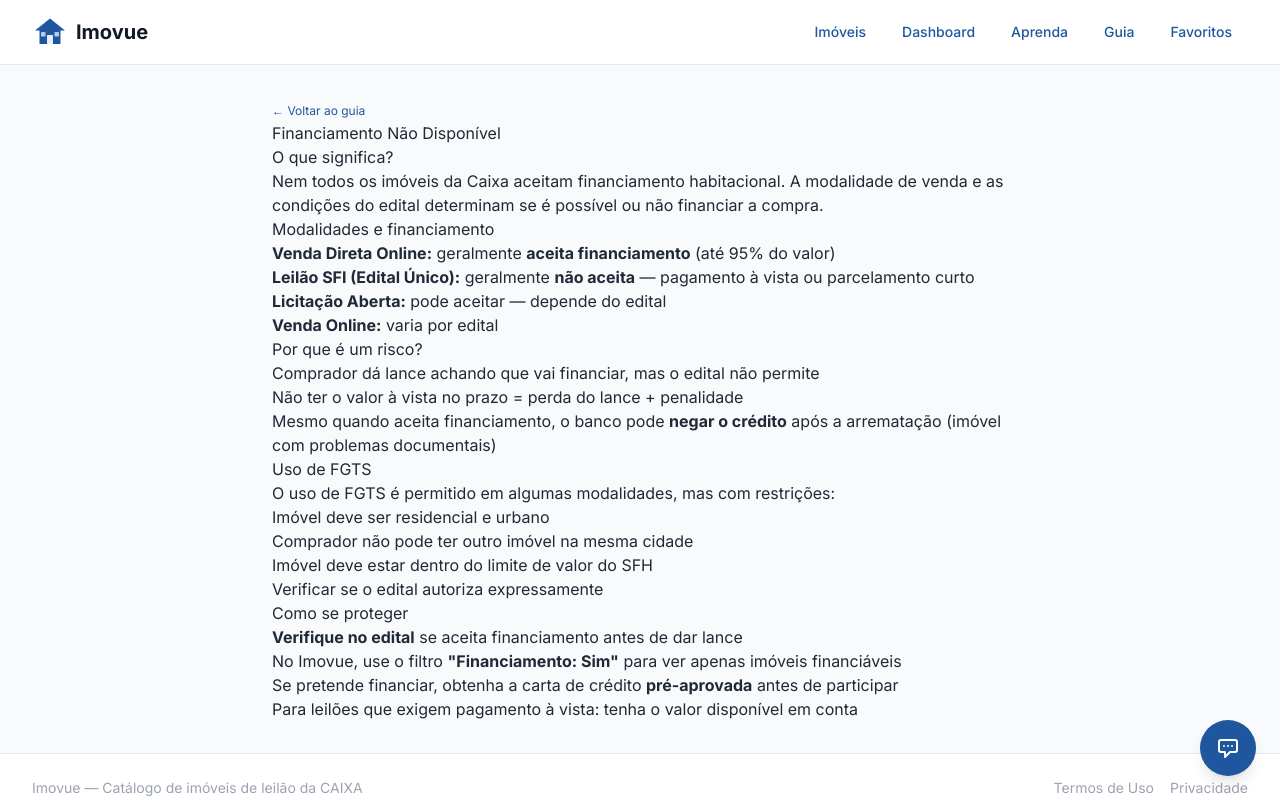
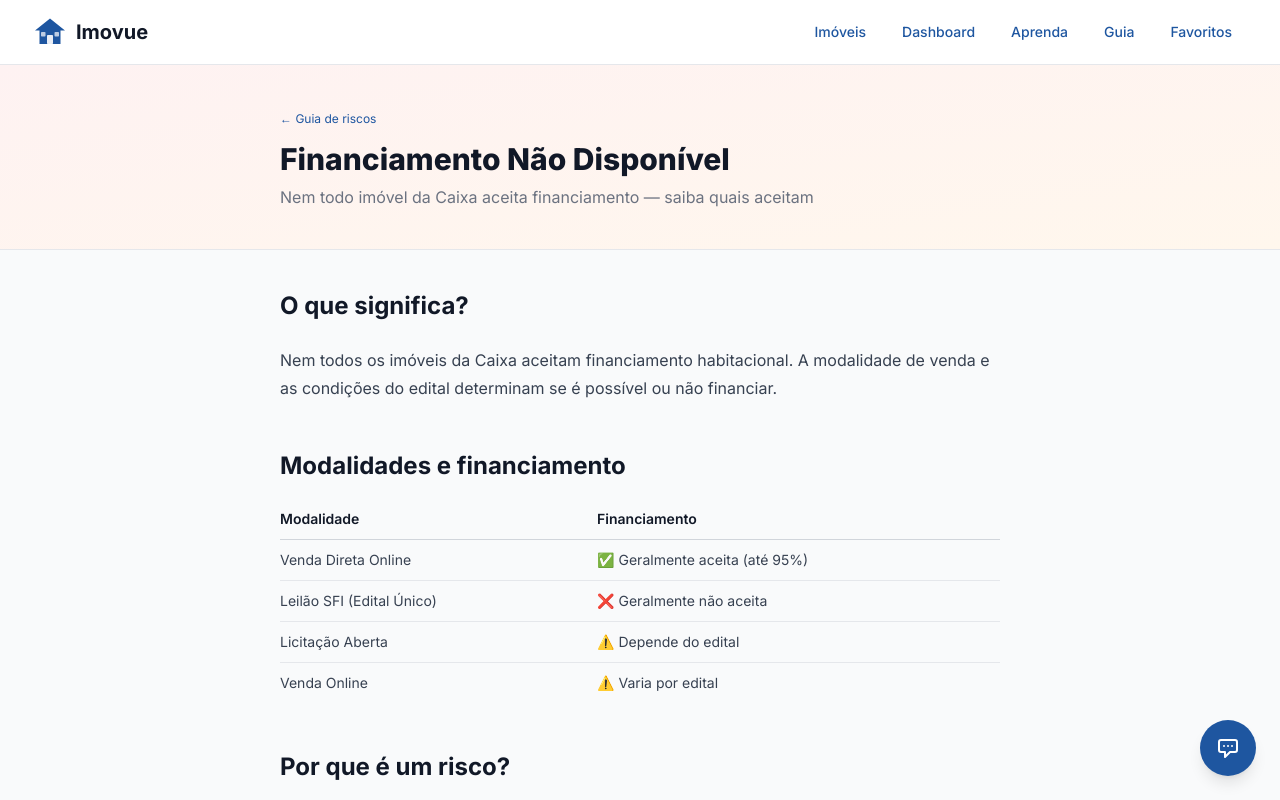
Before and after one commit to SergioPacheco/imovue, a Vue app in the folder frontend/: page /aprenda/financiamento in a window 1280 px wide. Shown: the top 800 px of the page. Built offline with nearby package versions, Linux system fonts and the light colour scheme.

Commit message:
fix(guia): reformatar páginas de riscos com layout de blog
- Instalado @tailwindcss/typography (classes prose)
- Cada página agora tem: hero com gradiente, breadcrumb, títulos formatados,
  listas com espaçamento, tabelas, box de resumo
- Diagramação limpa e legível tipo artigo de blog

```diff
--- a/frontend/package.json
+++ b/frontend/package.json
@@ -9,6 +9,7 @@
     "preview": "vite preview"
   },
   "dependencies": {
+    "@tailwindcss/typography": "^0.5.19",
     "@vue-leaflet/vue-leaflet": "^0.10.1",
     "leaflet": "^1.9.4",
     "leaflet.markercluster": "^1.5.3",
--- a/frontend/src/pages/guia/riscos/CondominioPage.vue
+++ b/frontend/src/pages/guia/riscos/CondominioPage.vue
@@ -1,8 +1,13 @@
 <template>
-  <div class="max-w-3xl mx-auto px-4 py-8 prose prose-sm prose-gray">
-    <router-link to="/aprenda-leilao-imoveis" class="text-xs text-brand-500 no-underline">← Voltar ao guia</router-link>
-    <h1>Débitos de Condomínio</h1>
-
+  <article>
+    <div class="bg-gradient-to-br from-red-50 to-orange-50 border-b border-gray-200">
+      <div class="max-w-3xl mx-auto px-4 sm:px-6 py-10">
+        <router-link to="/aprenda-leilao-imoveis" class="text-xs text-brand-500 hover:text-brand-600">← Guia de riscos</router-link>
+        <h1 class="text-2xl sm:text-3xl font-extrabold text-gray-900 mt-3">Débitos de Condomínio</h1>
+        <p class="text-gray-500 mt-2">A dívida que vem junto com o imóvel — e pode ser maior que o desconto</p>
+      </div>
+    </div>
+    <div class="max-w-3xl mx-auto px-4 sm:px-6 py-10 prose prose-gray">
       <h2>O que significa?</h2>
       <p>Dívidas de condomínio são <strong>obrigações "propter rem"</strong> (por causa da coisa) — elas acompanham o imóvel, não a pessoa. Quem compra, herda toda a dívida anterior, independente de quem gerou.</p>
 
@@ -27,5 +32,10 @@
 
       <h2>Exemplo prático</h2>
       <p>Imóvel com preço de R$ 150.000 e desconto de 40%. Parece ótimo. Mas se há R$ 40.000 em dívida de condomínio, o desconto real cai para ~13%. Faça sempre a conta completa.</p>
+
+      <div class="bg-blue-50 border border-blue-100 rounded-xl p-5 not-prose mt-8">
+        <p class="text-sm text-blue-800"><strong>Resumo:</strong> Sempre consulte a administradora para saber o débito exato. Some ao preço de compra. Se o desconto não compensar, passe para o próximo.</p>
       </div>
+    </div>
+  </article>
 </template>
--- a/frontend/src/pages/guia/riscos/CustosPage.vue
+++ b/frontend/src/pages/guia/riscos/CustosPage.vue
@@ -1,50 +1,60 @@
 <template>
-  <div class="max-w-3xl mx-auto px-4 py-8 prose prose-sm prose-gray">
-    <router-link to="/aprenda-leilao-imoveis" class="text-xs text-brand-500 no-underline">← Voltar ao guia</router-link>
-    <h1>Custos de Cartório, ITBI e Registro</h1>
+  <article>
+    <div class="bg-gradient-to-br from-red-50 to-orange-50 border-b border-gray-200">
+      <div class="max-w-3xl mx-auto px-4 sm:px-6 py-10">
+        <router-link to="/aprenda-leilao-imoveis" class="text-xs text-brand-500 hover:text-brand-600">← Guia de riscos</router-link>
+        <h1 class="text-2xl sm:text-3xl font-extrabold text-gray-900 mt-3">Custos de Cartório, ITBI e Registro</h1>
+        <p class="text-gray-500 mt-2">Os 10-15% extras que ninguém te conta no anúncio</p>
+      </div>
+    </div>
+    <div class="max-w-3xl mx-auto px-4 sm:px-6 py-10 prose prose-gray">
+      <h2>O que são?</h2>
+      <p>Além do valor de compra do imóvel, existem custos obrigatórios para oficializar a transferência. Muitos compradores se surpreendem ao descobrir que esses custos somam <strong>10-15% do valor do imóvel</strong>.</p>
 
-    <h2>O que são?</h2>
-    <p>Além do valor de compra do imóvel, existem custos obrigatórios para oficializar a transferência de propriedade. Muitos compradores se surpreendem ao descobrir que esses custos podem somar <strong>10-15% do valor do imóvel</strong>.</p>
-
-    <h2>Composição dos custos</h2>
-
-    <h3>ITBI — Imposto de Transmissão de Bens Imóveis</h3>
+      <h2>ITBI — Imposto de Transmissão</h2>
       <ul>
-      <li>Imposto <strong>municipal</strong>, obrigatório em toda compra</li>
+        <li>Imposto <strong>municipal</strong>, obrigatório em toda compra de imóvel</li>
         <li>Alíquota varia por cidade: São Paulo 3%, Curitiba 2,4%, Fortaleza 2,5%, Brasília 3%</li>
         <li>Base de cálculo: valor de transação ou valor venal (o maior)</li>
         <li>Sem pagamento do ITBI, o cartório <strong>não registra</strong> a transferência</li>
       </ul>
 
-    <h3>Custas de cartório (escritura e registro)</h3>
+      <h2>Custas de cartório</h2>
       <ul>
         <li>Escritura pública: obrigatória para imóveis acima de 30 salários mínimos</li>
-      <li>Registro no Cartório de Registro de Imóveis: oficializa a transferência</li>
+        <li>Registro no CRI: oficializa a transferência de propriedade</li>
         <li>Valores tabelados por estado — variam de R$ 1.000 a R$ 5.000+</li>
       </ul>
 
-    <h3>Comissão do leiloeiro</h3>
+      <h2>Comissão do leiloeiro</h2>
       <ul>
         <li>Geralmente <strong>5% sobre o valor de arrematação</strong></li>
-      <li>Paga pelo comprador, separadamente do valor do imóvel</li>
+        <li>Paga pelo comprador, separadamente</li>
         <li>Não se aplica em "Venda Direta" — apenas em leilões</li>
       </ul>
 
       <h2>Exemplo prático</h2>
-    <p>Imóvel arrematado por R$ 200.000:</p>
-    <ul>
-      <li>ITBI (3%): R$ 6.000</li>
-      <li>Cartório (escritura + registro): R$ 3.000</li>
-      <li>Comissão leiloeiro (5%): R$ 10.000</li>
-      <li><strong>Custo real total: R$ 219.000</strong></li>
-    </ul>
+      <p>Imóvel arrematado por <strong>R$ 200.000</strong>:</p>
+      <table>
+        <thead><tr><th>Item</th><th>Valor</th></tr></thead>
+        <tbody>
+          <tr><td>ITBI (3%)</td><td>R$ 6.000</td></tr>
+          <tr><td>Cartório (escritura + registro)</td><td>R$ 3.000</td></tr>
+          <tr><td>Comissão leiloeiro (5%)</td><td>R$ 10.000</td></tr>
+          <tr><td><strong>Custo real total</strong></td><td><strong>R$ 219.000</strong></td></tr>
+        </tbody>
+      </table>
 
       <h2>Como se proteger</h2>
       <ul>
         <li>Some <strong>sempre</strong> 10-15% ao valor do lance para ter o custo real</li>
-      <li>Verifique a alíquota de ITBI da cidade no site da Prefeitura</li>
-      <li>Consulte a tabela de custas do cartório do estado</li>
+        <li>Verifique a alíquota de ITBI no site da Prefeitura</li>
         <li>Em "Venda Direta", não há comissão de leiloeiro — economia de 5%</li>
       </ul>
+
+      <div class="bg-blue-50 border border-blue-100 rounded-xl p-5 not-prose mt-8">
+        <p class="text-sm text-blue-800"><strong>Resumo:</strong> O preço do imóvel não é o custo final. Some ITBI + cartório + comissão + débitos = custo real. Se o desconto não cobrir esses extras, repense.</p>
       </div>
+    </div>
+  </article>
 </template>
--- a/frontend/src/pages/guia/riscos/EditalPage.vue
+++ b/frontend/src/pages/guia/riscos/EditalPage.vue
@@ -1,8 +1,13 @@
 <template>
-  <div class="max-w-3xl mx-auto px-4 py-8 prose prose-sm prose-gray">
-    <router-link to="/aprenda-leilao-imoveis" class="text-xs text-brand-500 no-underline">← Voltar ao guia</router-link>
-    <h1>Edital com Regras Específicas</h1>
-
+  <article>
+    <div class="bg-gradient-to-br from-red-50 to-orange-50 border-b border-gray-200">
+      <div class="max-w-3xl mx-auto px-4 sm:px-6 py-10">
+        <router-link to="/aprenda-leilao-imoveis" class="text-xs text-brand-500 hover:text-brand-600">← Guia de riscos</router-link>
+        <h1 class="text-2xl sm:text-3xl font-extrabold text-gray-900 mt-3">Edital com Regras Específicas</h1>
+        <p class="text-gray-500 mt-2">O documento que define tudo — e que a maioria não lê</p>
+      </div>
+    </div>
+    <div class="max-w-3xl mx-auto px-4 sm:px-6 py-10 prose prose-gray">
       <h2>O que é o edital?</h2>
       <p>O edital é o documento oficial que rege a venda. Ele é <strong>o contrato antes do contrato</strong> — define todas as regras: quem pode participar, como pagar, prazos, comissões, penalidades e responsabilidades.</p>
 
@@ -12,10 +17,9 @@
         <li>Ignorar uma cláusula pode resultar em <strong>perda do lance, multa e exclusão</strong></li>
         <li>Há editais que exigem pagamento da <strong>comissão do leiloeiro (5%)</strong> separadamente</li>
         <li>Alguns editais proíbem financiamento ou exigem entrada mínima</li>
-      <li>Prazos de desistência e penalidades variam por edital</li>
       </ul>
 
-    <h2>O que verificar no edital</h2>
+      <h2>Checklist: o que verificar no edital</h2>
       <ul>
         <li><strong>Forma de pagamento:</strong> à vista, financiamento, parcelamento direto</li>
         <li><strong>Prazo para pagamento:</strong> 24h, 5 dias, 30 dias</li>
@@ -29,9 +33,14 @@
       <h2>Como se proteger</h2>
       <ul>
         <li><strong>Leia o edital inteiro</strong> — não apenas o resumo da plataforma</li>
-      <li>Destaque e anote os pontos críticos (prazos, custos, penalidades)</li>
+        <li>Destaque os pontos críticos (prazos, custos, penalidades)</li>
         <li>Em caso de dúvida, <strong>consulte um advogado</strong> antes de participar</li>
-      <li>Compare o edital com seu orçamento total (imóvel + comissão + ITBI + cartório + débitos)</li>
+        <li>Compare o edital com seu orçamento total</li>
       </ul>
+
+      <div class="bg-blue-50 border border-blue-100 rounded-xl p-5 not-prose mt-8">
+        <p class="text-sm text-blue-800"><strong>Resumo:</strong> O edital é lei entre as partes. Leia tudo, anote os custos, calcule o total. Se não entender algo, consulte um advogado.</p>
       </div>
+    </div>
+  </article>
 </template>
--- a/frontend/src/pages/guia/riscos/FinanciamentoPage.vue
+++ b/frontend/src/pages/guia/riscos/FinanciamentoPage.vue
@@ -1,41 +1,53 @@
 <template>
-  <div class="max-w-3xl mx-auto px-4 py-8 prose prose-sm prose-gray">
-    <router-link to="/aprenda-leilao-imoveis" class="text-xs text-brand-500 no-underline">← Voltar ao guia</router-link>
-    <h1>Financiamento Não Disponível</h1>
-
+  <article>
+    <div class="bg-gradient-to-br from-red-50 to-orange-50 border-b border-gray-200">
+      <div class="max-w-3xl mx-auto px-4 sm:px-6 py-10">
+        <router-link to="/aprenda-leilao-imoveis" class="text-xs text-brand-500 hover:text-brand-600">← Guia de riscos</router-link>
+        <h1 class="text-2xl sm:text-3xl font-extrabold text-gray-900 mt-3">Financiamento Não Disponível</h1>
+        <p class="text-gray-500 mt-2">Nem todo imóvel da Caixa aceita financiamento — saiba quais aceitam</p>
+      </div>
+    </div>
+    <div class="max-w-3xl mx-auto px-4 sm:px-6 py-10 prose prose-gray">
       <h2>O que significa?</h2>
-    <p>Nem todos os imóveis da Caixa aceitam financiamento habitacional. A modalidade de venda e as condições do edital determinam se é possível ou não financiar a compra.</p>
+      <p>Nem todos os imóveis da Caixa aceitam financiamento habitacional. A modalidade de venda e as condições do edital determinam se é possível ou não financiar.</p>
 
       <h2>Modalidades e financiamento</h2>
-    <ul>
-      <li><strong>Venda Direta Online:</strong> geralmente <strong>aceita financiamento</strong> (até 95% do valor)</li>
-      <li><strong>Leilão SFI (Edital Único):</strong> geralmente <strong>não aceita</strong> — pagamento à vista ou parcelamento curto</li>
-      <li><strong>Licitação Aberta:</strong> pode aceitar — depende do edital</li>
-      <li><strong>Venda Online:</strong> varia por edital</li>
-    </ul>
+      <table>
+        <thead><tr><th>Modalidade</th><th>Financiamento</th></tr></thead>
+        <tbody>
+          <tr><td>Venda Direta Online</td><td>✅ Geralmente aceita (até 95%)</td></tr>
+          <tr><td>Leilão SFI (Edital Único)</td><td>❌ Geralmente não aceita</td></tr>
+          <tr><td>Licitação Aberta</td><td>⚠️ Depende do edital</td></tr>
+          <tr><td>Venda Online</td><td>⚠️ Varia por edital</td></tr>
+        </tbody>
+      </table>
 
       <h2>Por que é um risco?</h2>
       <ul>
         <li>Comprador dá lance achando que vai financiar, mas o edital não permite</li>
         <li>Não ter o valor à vista no prazo = perda do lance + penalidade</li>
-      <li>Mesmo quando aceita financiamento, o banco pode <strong>negar o crédito</strong> após a arrematação (imóvel com problemas documentais)</li>
+        <li>Mesmo quando aceita, o banco pode <strong>negar o crédito</strong> após a arrematação</li>
       </ul>
 
-    <h2>Uso de FGTS</h2>
-    <p>O uso de FGTS é permitido em algumas modalidades, mas com restrições:</p>
+      <h2>FGTS — quando pode usar</h2>
       <ul>
         <li>Imóvel deve ser residencial e urbano</li>
         <li>Comprador não pode ter outro imóvel na mesma cidade</li>
         <li>Imóvel deve estar dentro do limite de valor do SFH</li>
-      <li>Verificar se o edital autoriza expressamente</li>
+        <li>O edital deve autorizar expressamente</li>
       </ul>
 
       <h2>Como se proteger</h2>
       <ul>
         <li><strong>Verifique no edital</strong> se aceita financiamento antes de dar lance</li>
-      <li>No Imovue, use o filtro <strong>"Financiamento: Sim"</strong> para ver apenas imóveis financiáveis</li>
-      <li>Se pretende financiar, obtenha a carta de crédito <strong>pré-aprovada</strong> antes de participar</li>
-      <li>Para leilões que exigem pagamento à vista: tenha o valor disponível em conta</li>
+        <li>No Imovue, use o filtro <strong>"Financiamento: Sim"</strong></li>
+        <li>Obtenha a carta de crédito <strong>pré-aprovada</strong> antes de participar</li>
+        <li>Para leilões à vista: tenha o valor disponível em conta</li>
       </ul>
+
+      <div class="bg-blue-50 border border-blue-100 rounded-xl p-5 not-prose mt-8">
+        <p class="text-sm text-blue-800"><strong>Resumo:</strong> Venda Direta = aceita financiamento. Leilão SFI = geralmente à vista. Sempre verifique no edital e tenha crédito pré-aprovado.</p>
       </div>
+    </div>
+  </article>
 </template>
--- a/frontend/src/pages/guia/riscos/IptuPage.vue
+++ b/frontend/src/pages/guia/riscos/IptuPage.vue
@@ -1,8 +1,13 @@
 <template>
-  <div class="max-w-3xl mx-auto px-4 py-8 prose prose-sm prose-gray">
-    <router-link to="/aprenda-leilao-imoveis" class="text-xs text-brand-500 no-underline">← Voltar ao guia</router-link>
-    <h1>Débitos de IPTU</h1>
-
+  <article>
+    <div class="bg-gradient-to-br from-red-50 to-orange-50 border-b border-gray-200">
+      <div class="max-w-3xl mx-auto px-4 sm:px-6 py-10">
+        <router-link to="/aprenda-leilao-imoveis" class="text-xs text-brand-500 hover:text-brand-600">← Guia de riscos</router-link>
+        <h1 class="text-2xl sm:text-3xl font-extrabold text-gray-900 mt-3">Débitos de IPTU</h1>
+        <p class="text-gray-500 mt-2">Imposto atrasado que a Prefeitura pode cobrar do novo dono</p>
+      </div>
+    </div>
+    <div class="max-w-3xl mx-auto px-4 sm:px-6 py-10 prose prose-gray">
       <h2>O que significa?</h2>
       <p>Assim como o condomínio, o IPTU é uma obrigação que acompanha o imóvel. Débitos não pagos pelo proprietário anterior são transferidos ao novo comprador.</p>
 
@@ -20,10 +25,15 @@
 
       <h2>Como se proteger</h2>
       <ul>
-      <li>Consulte o site da Prefeitura (com inscrição imobiliária ou IPTU do imóvel) para verificar débitos</li>
+        <li>Consulte o site da Prefeitura (com inscrição imobiliária) para verificar débitos</li>
         <li>Alguns editais da Caixa informam que <strong>IPTU será quitado até a data da venda</strong> — leia atentamente</li>
         <li>Some eventuais débitos de IPTU ao custo total de aquisição</li>
-      <li>Após a compra, negocie parcelamento com a Prefeitura (muitas oferecem programas de refinanciamento - REFIS)</li>
+        <li>Após a compra, negocie parcelamento com a Prefeitura (muitas oferecem REFIS com desconto em juros)</li>
       </ul>
+
+      <div class="bg-blue-50 border border-blue-100 rounded-xl p-5 not-prose mt-8">
+        <p class="text-sm text-blue-800"><strong>Resumo:</strong> Verifique IPTU no site da Prefeitura antes do lance. Em leilão extrajudicial, você herda a dívida. Some ao custo real.</p>
       </div>
+    </div>
+  </article>
 </template>
--- a/frontend/src/pages/guia/riscos/OcupadoPage.vue
+++ b/frontend/src/pages/guia/riscos/OcupadoPage.vue
@@ -1,8 +1,16 @@
 <template>
-  <div class="max-w-3xl mx-auto px-4 py-8 prose prose-sm prose-gray">
-    <router-link to="/aprenda-leilao-imoveis" class="text-xs text-brand-500 no-underline">← Voltar ao guia</router-link>
-    <h1>Imóvel Ocupado</h1>
+  <article>
+    <!-- Hero -->
+    <div class="bg-gradient-to-br from-red-50 to-orange-50 border-b border-gray-200">
+      <div class="max-w-3xl mx-auto px-4 sm:px-6 py-10">
+        <router-link to="/aprenda-leilao-imoveis" class="text-xs text-brand-500 hover:text-brand-600">← Guia de riscos</router-link>
+        <h1 class="text-2xl sm:text-3xl font-extrabold text-gray-900 mt-3">Imóvel Ocupado</h1>
+        <p class="text-gray-500 mt-2">Entenda o risco, a legislação e como se proteger antes de arrematar</p>
+      </div>
+    </div>
 
+    <!-- Conteúdo -->
+    <div class="max-w-3xl mx-auto px-4 sm:px-6 py-10 prose prose-gray">
       <h2>O que significa?</h2>
       <p>Um imóvel ocupado é aquele onde ainda há pessoas morando — pode ser o antigo proprietário, inquilinos, ou até terceiros sem relação com o contrato original. Nos editais da Caixa, essa informação aparece como <strong>"Ocupado"</strong> ou <strong>"Desocupado"</strong>.</p>
 
@@ -27,7 +35,12 @@
         <li>Consulte um advogado especialista <strong>antes</strong> de dar o lance</li>
       </ul>
 
-    <h2>Desconto compensa?</h2>
+      <h2>O desconto compensa?</h2>
       <p>Imóveis ocupados geralmente têm descontos maiores (40-60%) justamente pelo risco. Para investidores experientes pode compensar; para compradores de primeiro imóvel, é mais seguro evitar.</p>
+
+      <div class="bg-blue-50 border border-blue-100 rounded-xl p-5 not-prose mt-8">
+        <p class="text-sm text-blue-800"><strong>Resumo:</strong> Imóvel ocupado = desconto maior + risco judicial + custo extra de desocupação. Some tudo antes de decidir.</p>
       </div>
+    </div>
+  </article>
 </template>
--- a/frontend/src/pages/guia/riscos/PrazoPage.vue
+++ b/frontend/src/pages/guia/riscos/PrazoPage.vue
@@ -1,17 +1,22 @@
 <template>
-  <div class="max-w-3xl mx-auto px-4 py-8 prose prose-sm prose-gray">
-    <router-link to="/aprenda-leilao-imoveis" class="text-xs text-brand-500 no-underline">← Voltar ao guia</router-link>
-    <h1>Prazo Curto para Pagamento</h1>
-
+  <article>
+    <div class="bg-gradient-to-br from-red-50 to-orange-50 border-b border-gray-200">
+      <div class="max-w-3xl mx-auto px-4 sm:px-6 py-10">
+        <router-link to="/aprenda-leilao-imoveis" class="text-xs text-brand-500 hover:text-brand-600">← Guia de riscos</router-link>
+        <h1 class="text-2xl sm:text-3xl font-extrabold text-gray-900 mt-3">Prazo Curto para Pagamento</h1>
+        <p class="text-gray-500 mt-2">Arrematou e não pagou no prazo? Perde o imóvel e leva multa</p>
+      </div>
+    </div>
+    <div class="max-w-3xl mx-auto px-4 sm:px-6 py-10 prose prose-gray">
       <h2>O que significa?</h2>
       <p>Em modalidades como leilão (judicial ou extrajudicial), o arrematante geralmente tem entre <strong>24 horas e 5 dias úteis</strong> para efetuar o pagamento integral ou apresentar comprovante de financiamento aprovado.</p>
 
       <h2>Por que é um risco?</h2>
       <ul>
         <li>Se não pagar no prazo, <strong>perde o imóvel</strong> e pode sofrer penalidades</li>
-      <li>Penalidades incluem: perda do sinal (5-10%), multa, e até inclusão em lista de inadimplentes do leiloeiro</li>
-      <li>Financiamento bancário leva semanas para aprovação — não dá tempo de solicitar depois do lance</li>
-      <li>Transferências de alto valor podem demorar por compliance bancário</li>
+        <li>Penalidades incluem: perda do sinal (5-10%), multa, e até exclusão de futuros leilões</li>
+        <li>Financiamento bancário leva semanas para aprovação — não dá tempo de solicitar depois</li>
+        <li>Transferências de alto valor podem travar por compliance bancário</li>
       </ul>
 
       <h2>Prazos por modalidade (Caixa)</h2>
@@ -26,8 +31,13 @@
       <ul>
         <li><strong>Tenha o dinheiro disponível</strong> antes de dar lance (conta corrente com liquidez)</li>
         <li>Se pretende financiar: obtenha a <strong>carta de crédito pré-aprovada</strong> antes de participar</li>
-      <li>Leia o edital para saber o prazo exato e forma de pagamento aceita (TED, DOC, boleto)</li>
+        <li>Leia o edital para saber o prazo exato e forma de pagamento aceita</li>
         <li>Para iniciantes: prefira modalidade <strong>"Venda Direta"</strong> que aceita financiamento com prazo maior</li>
       </ul>
+
+      <div class="bg-blue-50 border border-blue-100 rounded-xl p-5 not-prose mt-8">
+        <p class="text-sm text-blue-800"><strong>Resumo:</strong> Nunca dê lance sem ter certeza de que pode pagar no prazo. Financiamento precisa ser pré-aprovado. Venda Direta é a mais segura para iniciantes.</p>
       </div>
+    </div>
+  </article>
 </template>
--- a/frontend/src/pages/guia/riscos/VisitaPage.vue
+++ b/frontend/src/pages/guia/riscos/VisitaPage.vue
@@ -1,8 +1,13 @@
 <template>
-  <div class="max-w-3xl mx-auto px-4 py-8 prose prose-sm prose-gray">
-    <router-link to="/aprenda-leilao-imoveis" class="text-xs text-brand-500 no-underline">← Voltar ao guia</router-link>
-    <h1>Imóvel Sem Visita Interna</h1>
-
+  <article>
+    <div class="bg-gradient-to-br from-red-50 to-orange-50 border-b border-gray-200">
+      <div class="max-w-3xl mx-auto px-4 sm:px-6 py-10">
+        <router-link to="/aprenda-leilao-imoveis" class="text-xs text-brand-500 hover:text-brand-600">← Guia de riscos</router-link>
+        <h1 class="text-2xl sm:text-3xl font-extrabold text-gray-900 mt-3">Imóvel Sem Visita Interna</h1>
+        <p class="text-gray-500 mt-2">Você compra sem ver por dentro — e sem garantia de conservação</p>
+      </div>
+    </div>
+    <div class="max-w-3xl mx-auto px-4 sm:px-6 py-10 prose prose-gray">
       <h2>O que significa?</h2>
       <p>Na grande maioria dos imóveis de leilão e venda da Caixa, <strong>não é permitido visitar o interior</strong> antes da compra. O imóvel é vendido "no estado em que se encontra" — sem garantia sobre conservação, instalações ou acabamentos.</p>
 
@@ -10,21 +15,25 @@
       <ul>
         <li>Pode haver <strong>danos estruturais</strong> não visíveis externamente (infiltração, mofo, elétrica danificada)</li>
         <li>Imóvel pode estar <strong>sem piso, sem louças, sem fiação</strong> — reformas podem custar R$ 30.000-100.000</li>
-      <li>Se ocupado, o estado de conservação é imprevisível</li>
-      <li>Não há garantia legal — a cláusula "no estado em que se encontra" exclui vícios aparentes e ocultos</li>
+        <li>Se ocupado, o estado de conservação é totalmente imprevisível</li>
+        <li>Não há garantia legal — a cláusula "no estado em que se encontra" exclui vícios</li>
       </ul>
 
       <h2>O que diz o edital</h2>
-    <p>A Caixa deixa claro em seus editais: <em>"O imóvel será vendido no estado de conservação em que se encontra, sem garantia, constituindo ônus do arrematante as providências para o uso."</em></p>
+      <p>A Caixa deixa claro: <em>"O imóvel será vendido no estado de conservação em que se encontra, sem garantia, constituindo ônus do arrematante as providências para o uso."</em></p>
 
       <h2>Como se proteger</h2>
       <ul>
         <li><strong>Visite o exterior:</strong> observe fachada, telhado, estrutura, vizinhança</li>
-      <li><strong>Converse com vizinhos e porteiro:</strong> pergunte sobre estado do imóvel, histórico de problemas</li>
+        <li><strong>Converse com vizinhos e porteiro:</strong> pergunte sobre estado do imóvel e histórico</li>
         <li><strong>Pesquise o valor de mercado da região:</strong> tenha margem de 20-30% para reforma</li>
         <li><strong>Google Street View:</strong> veja fotos históricas do endereço</li>
-      <li><strong>Para apartamentos:</strong> verifique se há relatório de vistoria do condomínio</li>
-      <li><strong>Imóveis desocupados:</strong> alguns permitem vistoria externa com agendamento — consulte o edital</li>
+        <li><strong>Imóveis desocupados:</strong> alguns permitem vistoria externa com agendamento</li>
       </ul>
+
+      <div class="bg-blue-50 border border-blue-100 rounded-xl p-5 not-prose mt-8">
+        <p class="text-sm text-blue-800"><strong>Resumo:</strong> Reserve 20-30% do valor para reformas. Visite a vizinhança. Se o desconto não cobrir uma reforma completa, pode não valer a pena.</p>
       </div>
+    </div>
+  </article>
 </template>
--- a/frontend/tailwind.config.cjs
+++ b/frontend/tailwind.config.cjs
@@ -10,5 +10,5 @@
       fontFamily: { sans: ['Inter', 'system-ui', 'sans-serif'] },
     },
   },
-  plugins: [],
+  plugins: [require('@tailwindcss/typography')],
 }
```
Also changed, not shown: 1 other file (tests, documents, lock files or other folders). Lines whose indentation alone changed are shown as unchanged.
